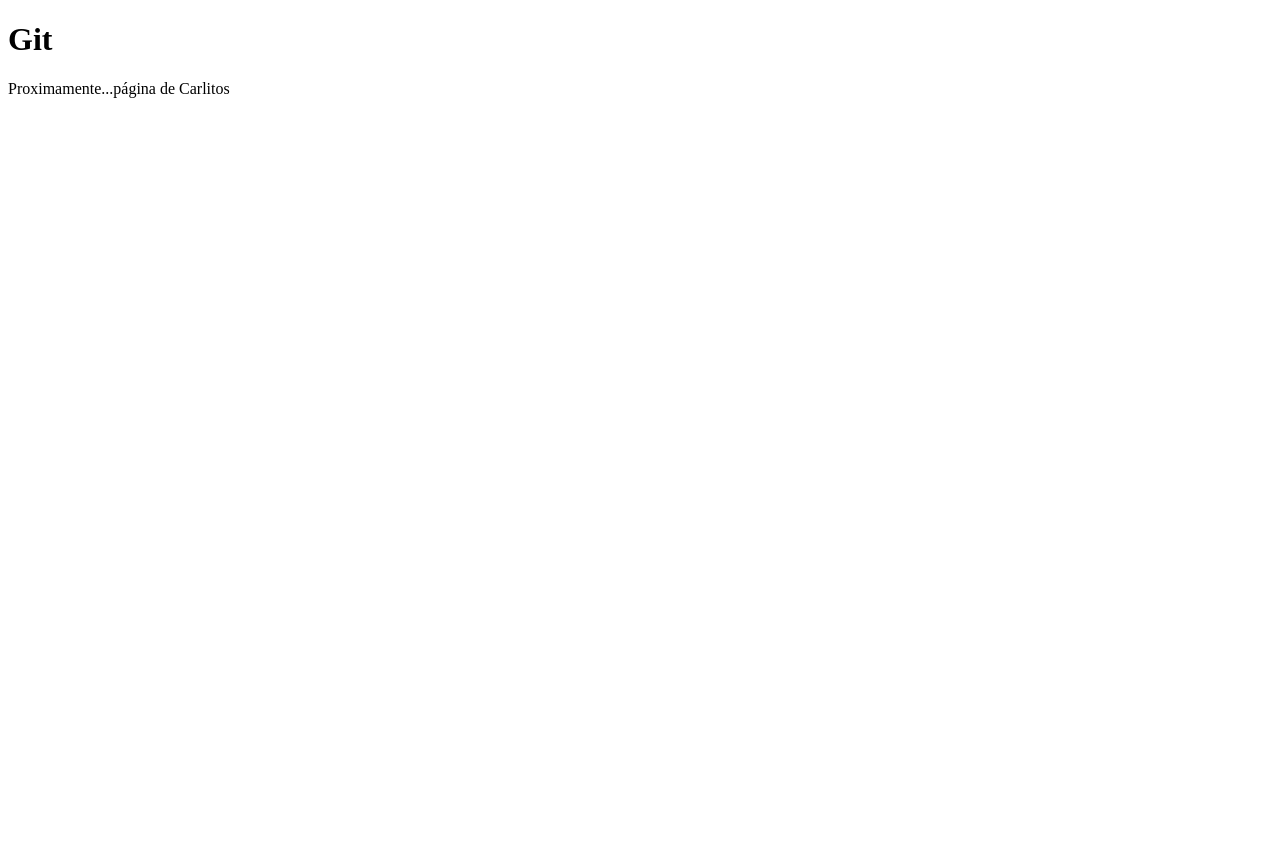
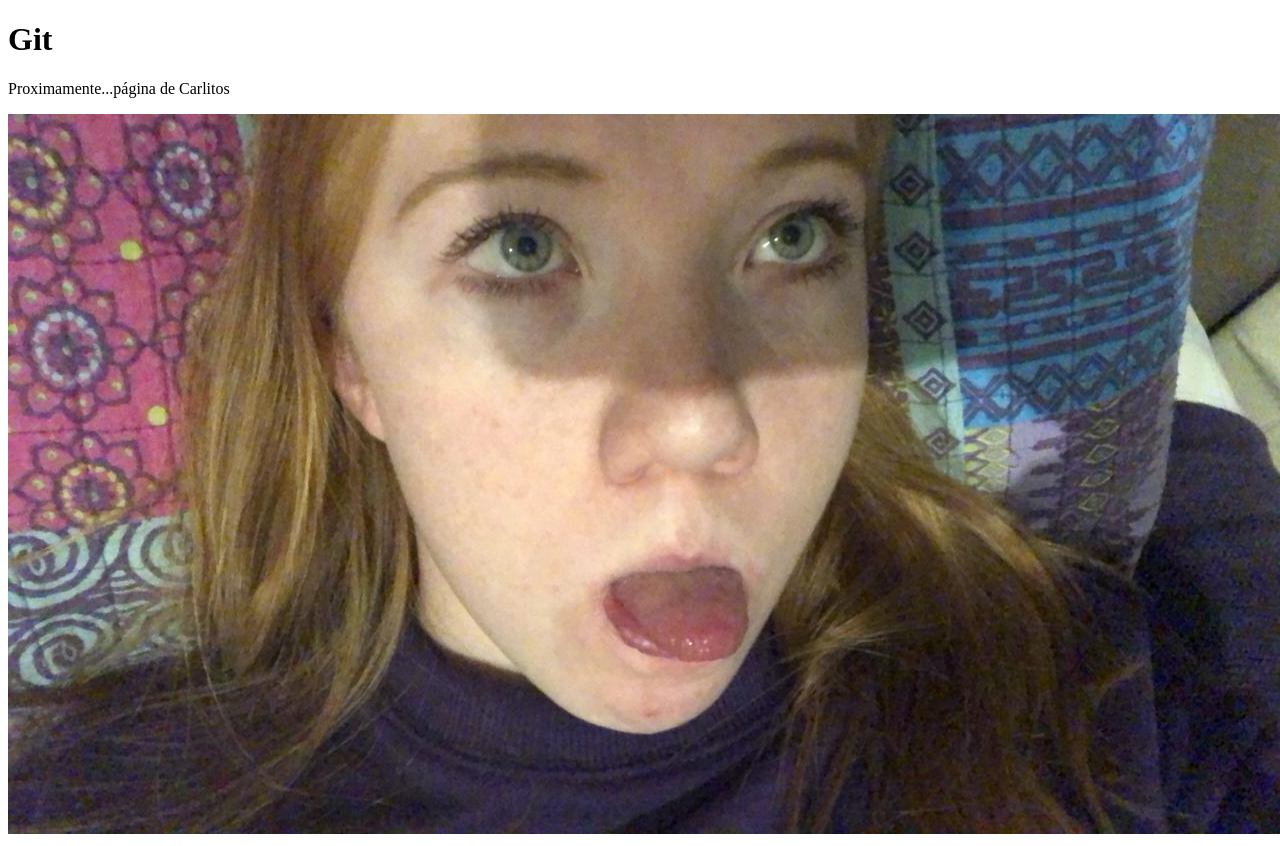
Before and after one commit to CarlosPn/practicagit, a plain HTML site: page index.html in a window 1280 px wide. Before the commit the page ends 800 px from the top, so only its background shows below. Drawn offline with Linux system fonts and the light colour scheme.

Commit message:
agregue imag BubuFace

```diff
--- a/index.html
+++ b/index.html
@@ -8,5 +8,6 @@
 <body>
     <h1>Git</h1>
     <p>Proximamente...página de Carlitos</p>
+    <img src="Bubuface.jpeg" alt="Bubu Face">
 </body>
 </html>
```
Also changed, not shown: Bubuface.jpeg (added).
